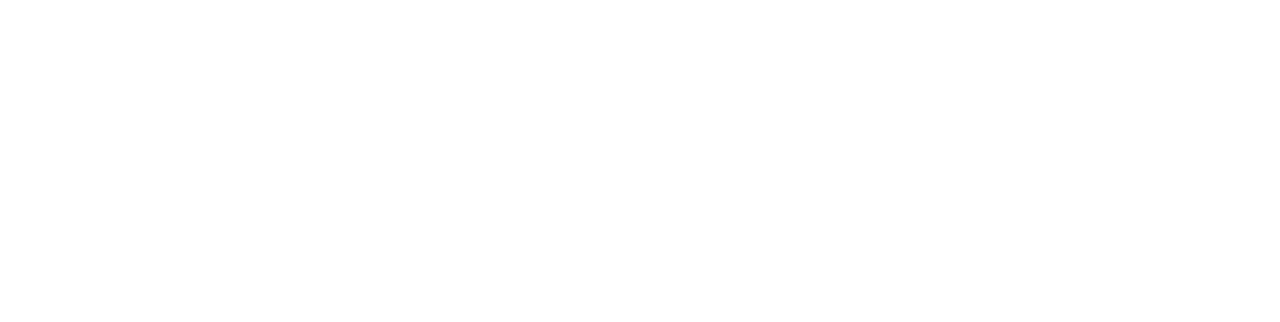
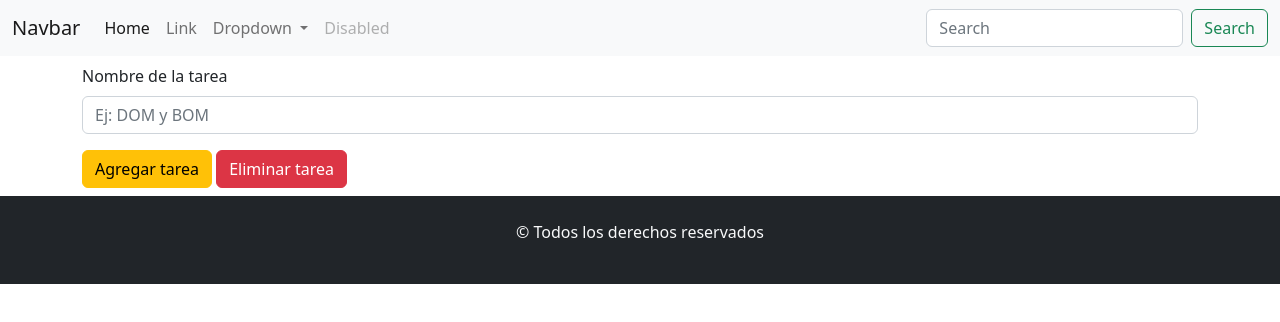
Before and after one commit to TomasBudeguer/ej-3-tpDOM-BOM, a plain HTML site: page index.html in a window 1280 px wide. Drawn offline with nearby package versions, Linux system fonts and the light colour scheme.

Commit message:
hice el maquetado del ejercicio

```diff
--- a/index.html
+++ b/index.html
@@ -18,9 +18,90 @@
     <title>Ejercicio 3 tp DOM y BOM</title>
   </head>
   <body>
-    <header></header>
-    <main></main>
-    <footer></footer>
+    <header>
+      <nav class="navbar navbar-expand-lg bg-light">
+        <div class="container-fluid">
+          <a class="navbar-brand" href="#">Navbar</a>
+          <button
+            class="navbar-toggler"
+            type="button"
+            data-bs-toggle="collapse"
+            data-bs-target="#navbarSupportedContent"
+            aria-controls="navbarSupportedContent"
+            aria-expanded="false"
+            aria-label="Toggle navigation"
+          >
+            <span class="navbar-toggler-icon"></span>
+          </button>
+          <div class="collapse navbar-collapse" id="navbarSupportedContent">
+            <ul class="navbar-nav me-auto mb-2 mb-lg-0">
+              <li class="nav-item">
+                <a class="nav-link active" aria-current="page" href="#">Home</a>
+              </li>
+              <li class="nav-item">
+                <a class="nav-link" href="#">Link</a>
+              </li>
+              <li class="nav-item dropdown">
+                <a
+                  class="nav-link dropdown-toggle"
+                  href="#"
+                  role="button"
+                  data-bs-toggle="dropdown"
+                  aria-expanded="false"
+                >
+                  Dropdown
+                </a>
+                <ul class="dropdown-menu">
+                  <li><a class="dropdown-item" href="#">Action</a></li>
+                  <li><a class="dropdown-item" href="#">Another action</a></li>
+                  <li><hr class="dropdown-divider" /></li>
+                  <li>
+                    <a class="dropdown-item" href="#">Something else here</a>
+                  </li>
+                </ul>
+              </li>
+              <li class="nav-item">
+                <a class="nav-link disabled">Disabled</a>
+              </li>
+            </ul>
+            <form class="d-flex" role="search">
+              <input
+                class="form-control me-2"
+                type="search"
+                placeholder="Search"
+                aria-label="Search"
+              />
+              <button class="btn btn-outline-success" type="submit">
+                Search
+              </button>
+            </form>
+          </div>
+        </div>
+      </nav>
+    </header>
+    <main>
+        <section class="container my-2">
+            <form>
+                <div class="mb-3">
+                  <label for="tarea" class="form-label">Nombre de la tarea</label>
+                  <input
+                    type="text"
+                    class="form-control"
+                    id="tarea"
+                    placeholder="Ej: DOM y BOM"
+                    maxlength="30"
+                    minlength="2"
+                    required
+                  />
+                </div>
+                <button type="button" class="btn btn-warning">Agregar tarea</button>
+                <button type="button" class="btn btn-danger">Eliminar tarea</button>
+              </form>
+        </section>
+    </main>
+    <footer class="bg-dark text-light text-center py-4">
+      <p>&copy; Todos los derechos reservados</p>
+    </footer>
     <!-- JavaScript Bundle with Popper -->
     <script
       src="https://cdn.jsdelivr.net/npm/bootstrap@5.2.0/dist/js/bootstrap.bundle.min.js"
```
